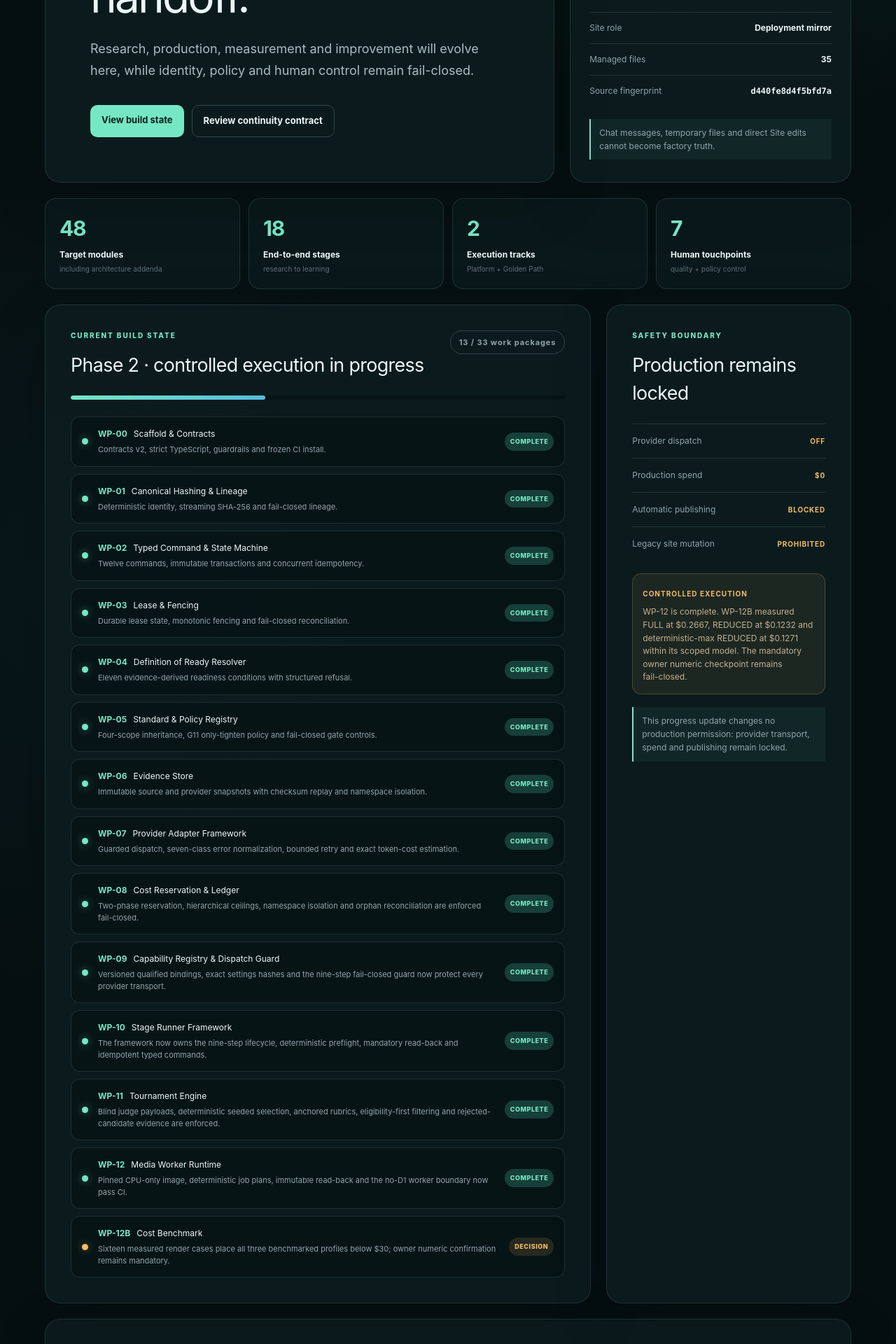
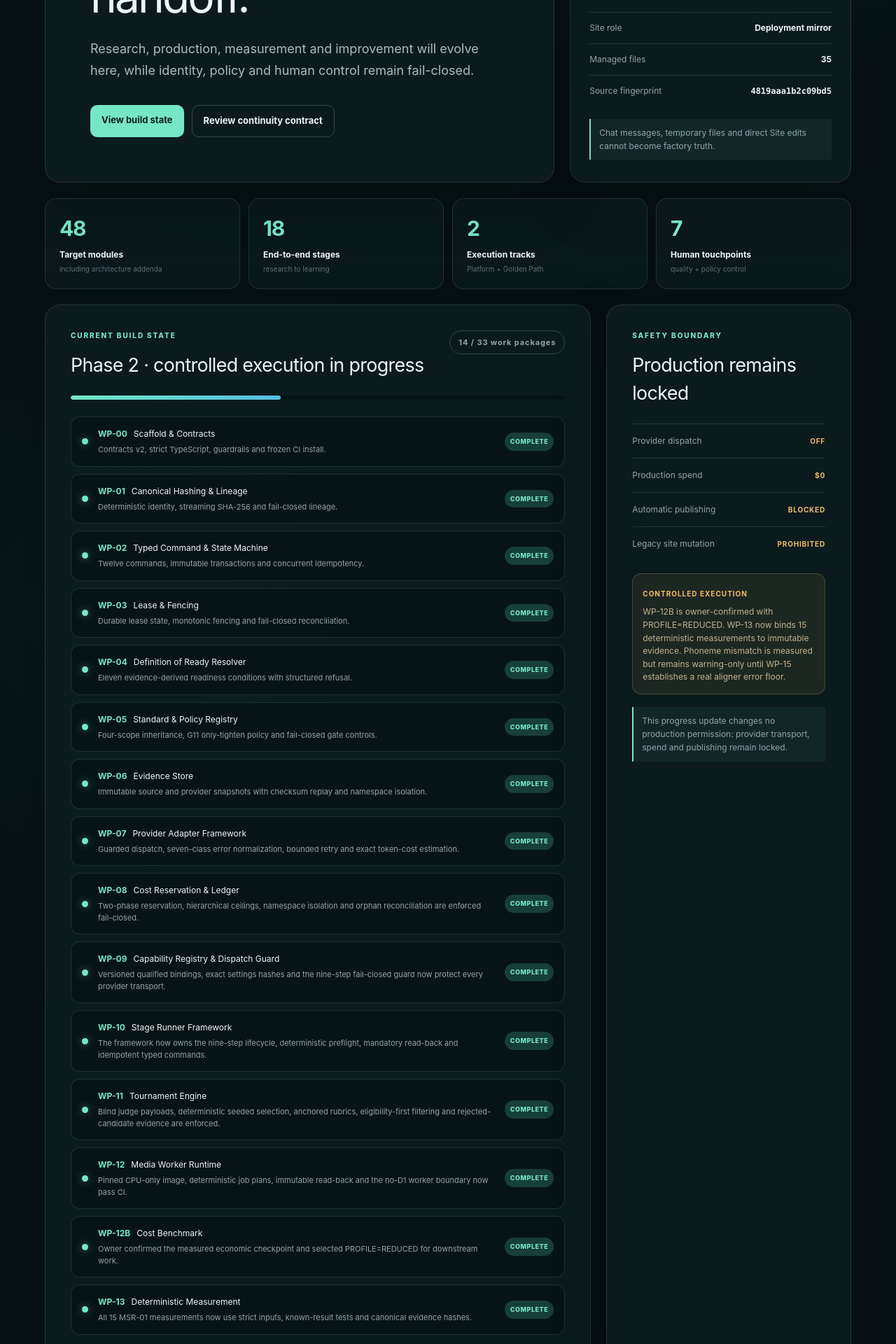
Before and after one commit to HungQuach301/youtube-ai-factory-v2, a Next.js app in the folder sites/control-plane/: page / in a window 1280 px wide. Shown: the part 460-2380 px from the top of the page at 70% size. Built offline with nearby package versions, Linux system fonts and the light colour scheme.

Commit message:
site: sync WP-13 deterministic measurement checkpoint
* site: sync WP-13 app/page.tsx

* site: sync WP-13 tests/rendered-html.test.mjs

* site: sync WP-13 source-lock.json

```diff
--- a/sites/control-plane/app/page.tsx
+++ b/sites/control-plane/app/page.tsx
@@ -16,7 +16,8 @@ const workPackages = [
   { id: "WP-10", name: "Stage Runner Framework", status: "Complete", detail: "The framework now owns the nine-step lifecycle, deterministic preflight, mandatory read-back and idempotent typed commands." },
   { id: "WP-11", name: "Tournament Engine", status: "Complete", detail: "Blind judge payloads, deterministic seeded selection, anchored rubrics, eligibility-first filtering and rejected-candidate evidence are enforced." },
   { id: "WP-12", name: "Media Worker Runtime", status: "Complete", detail: "Pinned CPU-only image, deterministic job plans, immutable read-back and the no-D1 worker boundary now pass CI." },
-  { id: "WP-12B", name: "Cost Benchmark", status: "Decision", detail: "Sixteen measured render cases place all three benchmarked profiles below $30; owner numeric confirmation remains mandatory." },
+  { id: "WP-12B", name: "Cost Benchmark", status: "Complete", detail: "Owner confirmed the measured economic checkpoint and selected PROFILE=REDUCED for downstream work." },
+  { id: "WP-13", name: "Deterministic Measurement", status: "Complete", detail: "All 15 MSR-01 measurements now use strict inputs, known-result tests and canonical evidence hashes." },
 ];
 
 const controls = [
@@ -87,9 +88,9 @@ export default function Home() {
           <div className="panel roadmap-panel">
             <div className="section-heading">
             <div><p className="eyebrow">CURRENT BUILD STATE</p><h2>Phase 2 · controlled execution in progress</h2></div>
-              <span className="progress-label">13 / 33 work packages</span>
+              <span className="progress-label">14 / 33 work packages</span>
             </div>
-            <div className="progress-track" aria-label="13 of 33 work packages complete"><span style={{ width: "39.39%" }} /></div>
+            <div className="progress-track" aria-label="14 of 33 work packages complete"><span style={{ width: "42.42%" }} /></div>
             <div className="work-list">
               {workPackages.map((item) => (
                 <article className="work-item" key={item.id}>
@@ -111,7 +112,7 @@ export default function Home() {
             </ul>
             <div className="foundation-boundary" role="note">
               <strong>CONTROLLED EXECUTION</strong>
-              <p>WP-12 is complete. WP-12B measured FULL at $0.2667, REDUCED at $0.1232 and deterministic-max REDUCED at $0.1271 within its scoped model. The mandatory owner numeric checkpoint remains fail-closed.</p>
+              <p>WP-12B is owner-confirmed with PROFILE=REDUCED. WP-13 now binds 15 deterministic measurements to immutable evidence. Phoneme mismatch is measured but remains warning-only until WP-15 establishes a real aligner error floor.</p>
             </div>
             <p className="safety-note">This progress update changes no production permission: provider transport, spend and publishing remain locked.</p>
           </aside>
--- a/sites/control-plane/source-lock.json
+++ b/sites/control-plane/source-lock.json
@@ -1,7 +1,7 @@
 {
   "schema_version": 1,
   "algorithm": "sha256",
-  "aggregate_sha256": "d440fe8d4f5bfd7a3413e80d1e9d034e7c57b77f628aa811a7b9f25c7882c946",
+  "aggregate_sha256": "4819aaa1b2c09bd5a62b65fdb75016df346369ad0d0658bbc0f95a2626240cdd",
   "files": [
     {
       "path": ".gitignore",
@@ -37,7 +37,7 @@
     },
     {
       "path": "app/page.tsx",
-      "sha256": "3271173e807c7154e0e8b19e79d4551f2da2d19e3b4337f374538986f81ff47e"
+      "sha256": "e9e84235692d9e05c6b2a9920a2ebfeac635849f4b9d1173dd07197199ff014b"
     },
     {
       "path": "build/sites-vite-plugin.ts",
@@ -129,7 +129,7 @@
     },
     {
       "path": "tests/rendered-html.test.mjs",
-      "sha256": "a00f4f0462d107511d9f15cc9d49b7c7f595bcaff1302e8f009c682248108d9b"
+      "sha256": "d3ea3e369154a2a60ef4ad5baf9fb238d4ef7aba772d26a0d0ce76f7cfcff622"
     },
     {
       "path": "tsconfig.json",
```
Also changed, not shown: 1 other file (tests, documents, lock files or other folders).
